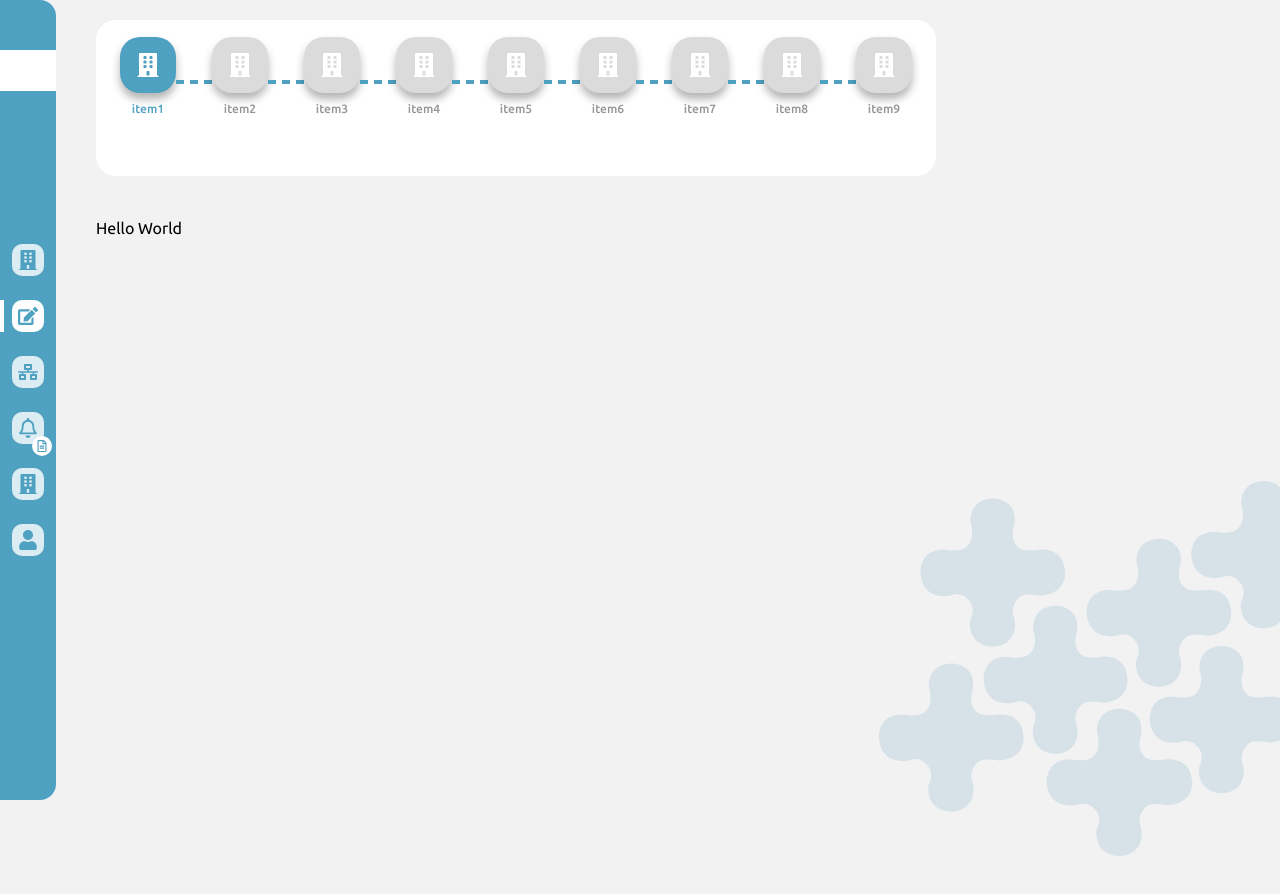
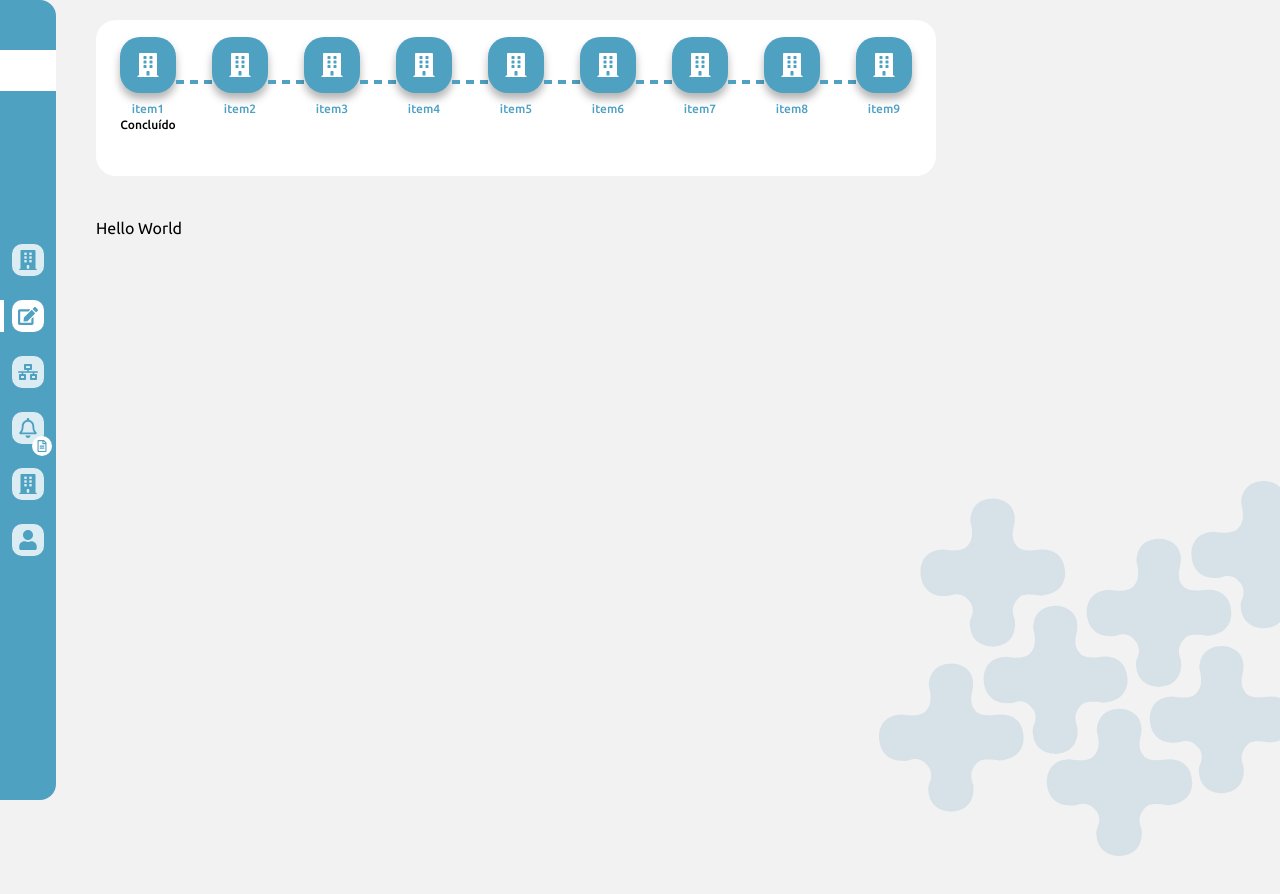
Before and after one commit to Leonardo-Maciel-S/Desafio-Sea, a React (Vite) app: page / in a window 1280 px wide. Shown: the top 894 px of the page. Built offline with nearby package versions, Linux system fonts and the light colour scheme.

Commit message:
feet: added redux toolkit, create slices, store and provider

```diff
--- a/eslint.config.js
+++ b/eslint.config.js
@@ -23,6 +23,8 @@ export default tseslint.config(
 				"warn",
 				{ allowConstantExport: true },
 			],
+			"no-unused-vars": "warn",
+			"@typescript-eslint/no-unused-vars": "warn",
 		},
 	},
 );
--- a/package.json
+++ b/package.json
@@ -14,6 +14,7 @@
     "react": "^18.3.1",
     "react-dom": "^18.3.1",
     "react-icons": "^5.4.0",
+    "react-redux": "^9.2.0",
     "tailwind-variants": "^0.3.0"
   },
   "devDependencies": {
--- a/src/components/stages/StageCards.tsx
+++ b/src/components/stages/StageCards.tsx
@@ -1,6 +1,8 @@
 import { FaBuilding } from "react-icons/fa";
+import { useDispatch } from "react-redux";
 
 import { tv } from "tailwind-variants";
+import { selectActualStage } from "../../slices/stages";
 
 const stageCards = tv({
 	base: "size-14 text-white flex justify-center items-center rounded-[20px] shadow-stagesCards cursor-pointer",
@@ -19,16 +21,15 @@ interface StageCardsProps {
 	stageCard: number;
 	isCompleted?: boolean;
 	actualStage: number;
-	maxStage: number;
-	changeActualStage: (stageCard: number) => void;
 }
 
 const StageCards = ({
 	stageCard,
 	isCompleted,
 	actualStage,
-	changeActualStage,
 }: StageCardsProps) => {
+	const dispatch = useDispatch();
+
 	const backgroundCard =
 		stageCard === 1 || actualStage > 1 ? "default" : "disabled";
 
@@ -40,7 +41,7 @@ const StageCards = ({
 			<button
 				type="button"
 				className={stageCards({ active: backgroundCard })}
-				onClick={() => changeActualStage(stageCard)}
+				onClick={() => dispatch(selectActualStage(stageCard))}
 				disabled={actualStage < 2}
 			>
 				<FaBuilding className="text-2xl" />
--- a/src/components/stages/StagesModal.tsx
+++ b/src/components/stages/StagesModal.tsx
@@ -1,11 +1,12 @@
-import { useState } from "react";
 import SpaceBetweenCards from "./SpaceBetweenCards";
 import StageCards from "./StageCards";
+import { useSelector } from "react-redux";
+import type { RootState } from "../../store";
 
 const StagesModal = () => {
-	const stages = [1, 2, 3, 4, 5, 6, 7, 8, 9];
-	const maxStage = 1;
-	const [actualStage, setActualPage] = useState(1);
+	const { stages, actualStage } = useSelector(
+		(state: RootState) => state.stages,
+	);
 
 	return (
 		<nav className="w-full min-h-[156px] pt-2 flex items-center justify-center px-6 bg-white rounded-[20px]">
@@ -17,8 +18,6 @@ const StagesModal = () => {
 								stageCard={item}
 								isCompleted={actualStage > item}
 								actualStage={actualStage}
-								maxStage={maxStage}
-								changeActualStage={setActualPage}
 							/>
 							<SpaceBetweenCards />
 						</>
@@ -31,8 +30,6 @@ const StagesModal = () => {
 						stageCard={item}
 						isCompleted={actualStage > item}
 						actualStage={actualStage}
-						maxStage={maxStage}
-						changeActualStage={setActualPage}
 					/>
 				);
 			})}
--- a/src/main.tsx
+++ b/src/main.tsx
@@ -1,10 +1,16 @@
 import { StrictMode } from "react";
 import { createRoot } from "react-dom/client";
 import "./index.css";
+
 import App from "./App.tsx";
+
+import { Provider } from "react-redux";
+import { store } from "./store.ts";
 
 createRoot(document.getElementById("root") as HTMLElement).render(
 	<StrictMode>
-		<App />
+		<Provider store={store}>
+			<App />
+		</Provider>
 	</StrictMode>,
 );
--- /dev/null
+++ b/src/slices/stages.ts
@@ -0,0 +1,37 @@
+import { createSlice, type PayloadAction } from "@reduxjs/toolkit";
+
+export interface Stages {
+	stages: number[];
+	actualStage: number;
+}
+
+const initialState: Stages = {
+	stages: [1, 2, 3, 4, 5, 6, 7, 8, 9],
+	actualStage: 2,
+};
+
+export const stagesSlice = createSlice({
+	name: "stage",
+	initialState,
+	reducers: {
+		nextStage: (state: Stages) => {
+			if (state.actualStage >= 1 || state.actualStage <= 9) {
+				state.actualStage += 1;
+			}
+		},
+		previousStage: (state: Stages) => {
+			if (state.actualStage >= 1 || state.actualStage <= 9) {
+				state.actualStage -= 1;
+			}
+		},
+		selectActualStage: (state: Stages, action: PayloadAction<number>) => {
+			if (state.actualStage >= 1 || state.actualStage <= 9) {
+				state.actualStage = action.payload;
+			}
+		},
+	},
+});
+
+export const { previousStage, nextStage, selectActualStage } =
+	stagesSlice.actions;
+export const stagesSliceReducer = stagesSlice.reducer;
--- /dev/null
+++ b/src/store.ts
@@ -0,0 +1,10 @@
+import { configureStore } from "@reduxjs/toolkit";
+import { stagesSliceReducer } from "./slices/stages";
+
+export const store = configureStore({
+	reducer: {
+		stages: stagesSliceReducer,
+	},
+});
+
+export type RootState = ReturnType<typeof store.getState>;
```
Also changed, not shown: 1 other file (tests, documents, lock files or other folders).
